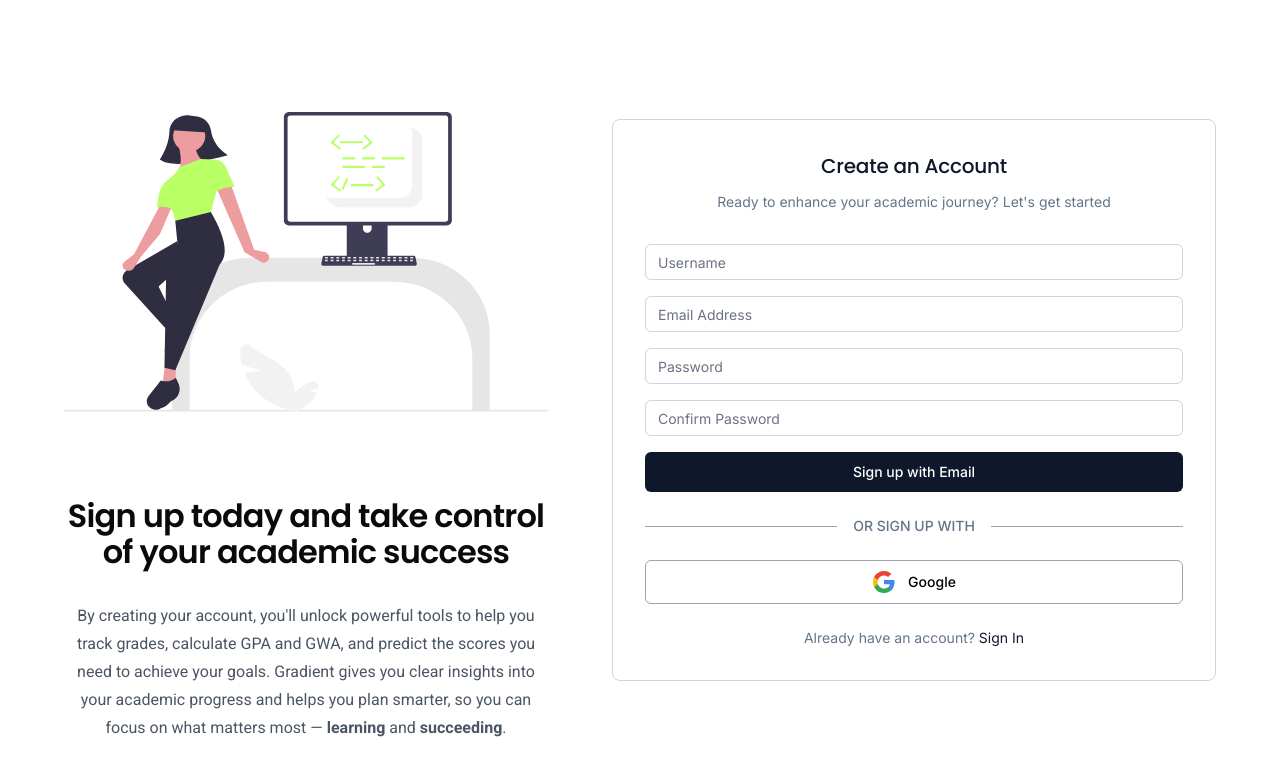
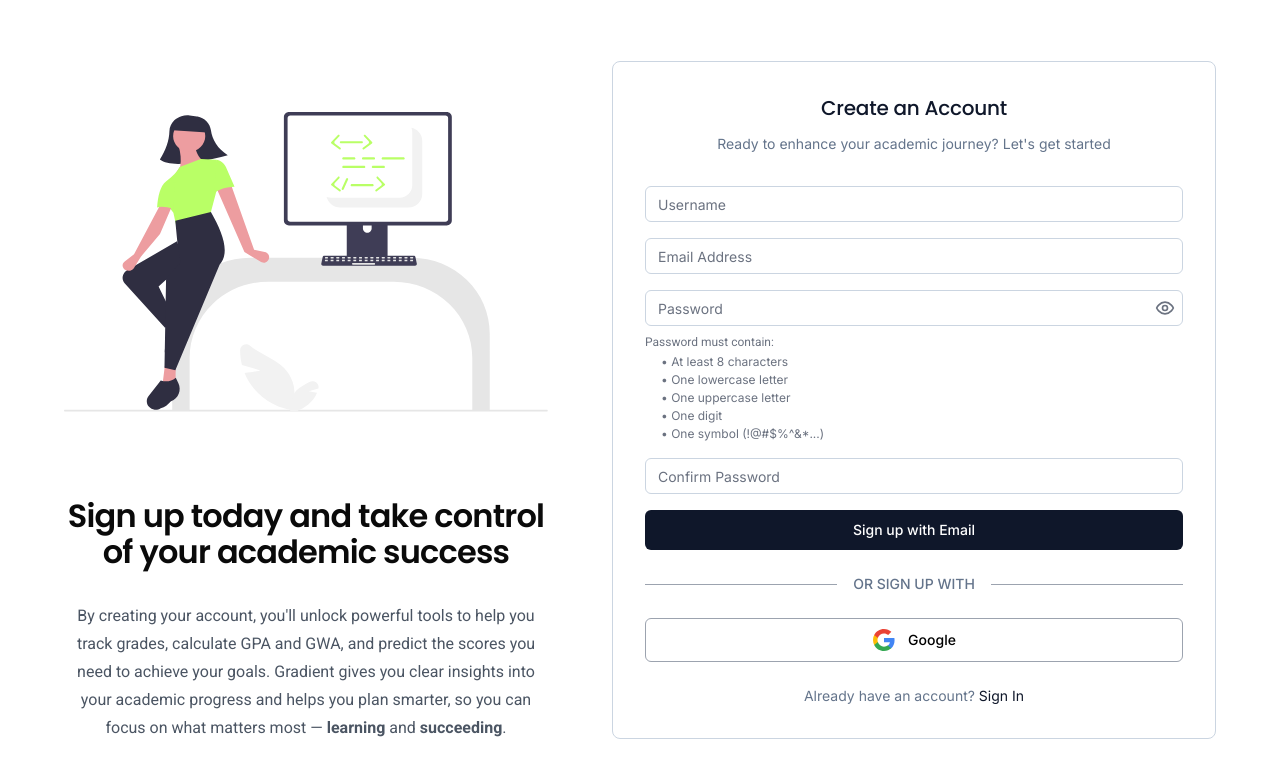
Before and after one commit to BinongoIsrael/academic-tracker, a Next.js app: page /signup in a window 1280 px wide. Shown: the top 778 px of the page. Built offline with nearby package versions, Linux system fonts and the light colour scheme.

Commit message:
add password requirement checks to reflect supabase password security

```diff
--- a/app/(auth)/signup/components/SignUpForm.tsx
+++ b/app/(auth)/signup/components/SignUpForm.tsx
@@ -7,15 +7,83 @@ import { Input } from "@/components/ui/input";
 import { signup, signInWithGoogle } from "@/lib/auth-actions";
 import { useState } from "react";
 import { useRouter } from "next/navigation";
+import { Eye, EyeOff } from "lucide-react";
 
 export function SignUpForm() {
   const [isLoading, setIsLoading] = useState(false);
+  const [password, setPassword] = useState("");
+  const [confirmPassword, setConfirmPassword] = useState("");
+  const [showPassword, setShowPassword] = useState(false);
+  const [errors, setErrors] = useState<{
+    password?: string;
+    confirmPassword?: string;
+  }>({});
   const router = useRouter();
+
+  const validatePassword = (pwd: string) => {
+    const minLength = pwd.length >= 8;
+    const hasLowercase = /[a-z]/.test(pwd);
+    const hasUppercase = /[A-Z]/.test(pwd);
+    const hasDigit = /\d/.test(pwd);
+    const hasSymbol = /[!@#$%^&*(),.?":{}|<>]/.test(pwd);
+
+    if (!minLength) {
+      return "Password must be at least 8 characters long";
+    }
+    if (!hasLowercase) {
+      return "Password must contain at least one lowercase letter";
+    }
+    if (!hasUppercase) {
+      return "Password must contain at least one uppercase letter";
+    }
+    if (!hasDigit) {
+      return "Password must contain at least one digit";
+    }
+    if (!hasSymbol) {
+      return "Password must contain at least one symbol (!@#$%^&*...)";
+    }
+    return null;
+  };
+
+  const handlePasswordChange = (e: React.ChangeEvent<HTMLInputElement>) => {
+    const newPassword = e.target.value;
+    setPassword(newPassword);
+
+    const error = validatePassword(newPassword);
+    setErrors(prev => ({ ...prev, password: error || undefined }));
+  };
+
+  const handleConfirmPasswordChange = (e: React.ChangeEvent<HTMLInputElement>) => {
+    const newConfirmPassword = e.target.value;
+    setConfirmPassword(newConfirmPassword);
+
+    if (newConfirmPassword && newConfirmPassword !== password) {
+      setErrors(prev => ({ ...prev, confirmPassword: "Passwords do not match" }));
+    } else {
+      setErrors(prev => ({ ...prev, confirmPassword: undefined }));
+    }
+  };
 
   const handleEmailSignup = async (formData: FormData) => {
     setIsLoading(true);
     try {
       const email = formData.get("email") as string;
+      const pwd = formData.get("password") as string;
+      const confirmPwd = formData.get("confirm-password") as string;
+
+      const passwordError = validatePassword(pwd);
+      if (passwordError) {
+        setErrors(prev => ({ ...prev, password: passwordError }));
+        setIsLoading(false);
+        return;
+      }
+
+      if (pwd !== confirmPwd) {
+        setErrors(prev => ({ ...prev, confirmPassword: "Passwords do not match" }));
+        setIsLoading(false);
+        return;
+      }
+
       await signup(formData);
       router.push(`/confirm?email=${encodeURIComponent(email)}`);
     } catch (error) {
@@ -59,15 +127,56 @@ export function SignUpForm() {
         </div>
 
         <div className="w-full">
+          <div className="relative">
             <Input
               name="password"
               id="password"
-            type="password"
+              type={showPassword ? "text" : "password"}
               placeholder="Password"
-            className="w-full h-9 px-3 py-2 text-sm border border-slate-300 rounded-md text-gray-600 placeholder:text-gray-500"
+              value={password}
+              onChange={handlePasswordChange}
+              className={`w-full h-9 px-3 py-2 pr-10 text-sm border rounded-md text-gray-600 placeholder:text-gray-500 ${
+                errors.password ? "border-red-500" : "border-slate-300"
+              }`}
               required
               disabled={isLoading}
             />
+            <button
+              type="button"
+              onClick={() => setShowPassword(!showPassword)}
+              className="absolute right-2 top-1/2 -translate-y-1/2 text-gray-500 hover:text-gray-700"
+              disabled={isLoading}
+            >
+              {showPassword ? (
+                <EyeOff className="w-5 h-5" />
+              ) : (
+                <Eye className="w-5 h-5" />
+              )}
+            </button>
+          </div>
+          {errors.password && (
+            <p className="text-xs text-red-500 mt-1">{errors.password}</p>
+          )}
+          <div className="mt-2 space-y-1">
+            <p className="text-xs text-gray-500">Password must contain:</p>
+            <ul className="text-xs text-gray-500 space-y-0.5 ml-4">
+              <li className={password.length >= 8 ? "text-green-600" : ""}>
+                • At least 8 characters
+              </li>
+              <li className={/[a-z]/.test(password) ? "text-green-600" : ""}>
+                • One lowercase letter
+              </li>
+              <li className={/[A-Z]/.test(password) ? "text-green-600" : ""}>
+                • One uppercase letter
+              </li>
+              <li className={/\d/.test(password) ? "text-green-600" : ""}>
+                • One digit
+              </li>
+              <li className={/[!@#$%^&*(),.?":{}|<>]/.test(password) ? "text-green-600" : ""}>
+                • One symbol (!@#$%^&*...)
+              </li>
+            </ul>
+          </div>
         </div>
 
         <div className="w-full">
@@ -76,16 +185,23 @@ export function SignUpForm() {
             id="confirm-password"
             type="password"
             placeholder="Confirm Password"
-            className="w-full h-9 px-3 py-2 text-sm border border-slate-300 rounded-md text-gray-600 placeholder:text-gray-500"
+            value={confirmPassword}
+            onChange={handleConfirmPasswordChange}
+            className={`w-full h-9 px-3 py-2 text-sm border rounded-md text-gray-600 placeholder:text-gray-500 ${
+              errors.confirmPassword ? "border-red-500" : "border-slate-300"
+            }`}
             required
             disabled={isLoading}
           />
+          {errors.confirmPassword && (
+            <p className="text-xs text-red-500 mt-1">{errors.confirmPassword}</p>
+          )}
         </div>
 
         <Button
           type="submit"
           className="w-full h-10 bg-slate-900 hover:bg-slate-800 text-white text-sm font-medium rounded-md mt-5"
-          disabled={isLoading}
+          disabled={isLoading || !!errors.password || !!errors.confirmPassword}
         >
           {isLoading ? "Signing up..." : "Sign up with Email"}
         </Button>
```
Also changed, not shown: 1 other file (tests, documents, lock files or other folders). Lines whose indentation alone changed are shown as unchanged.
